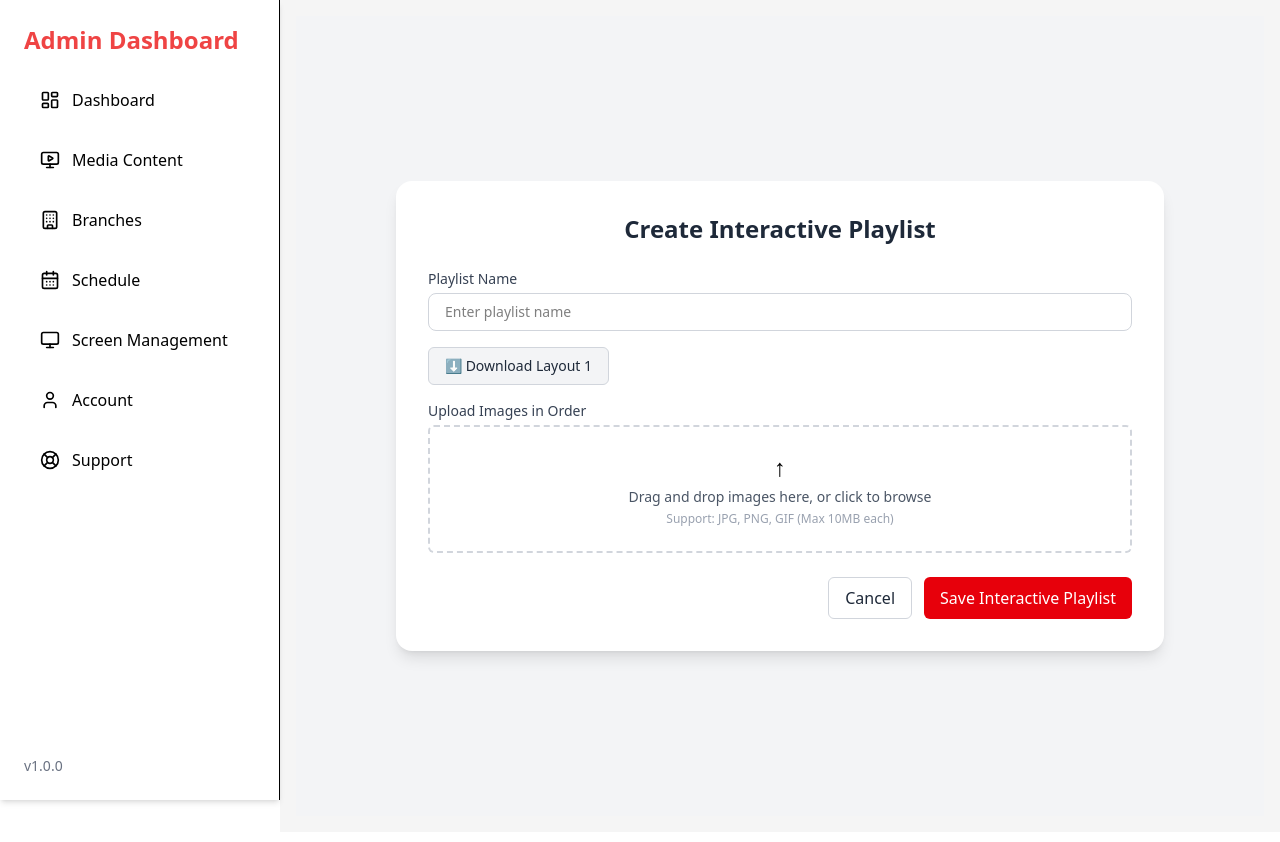
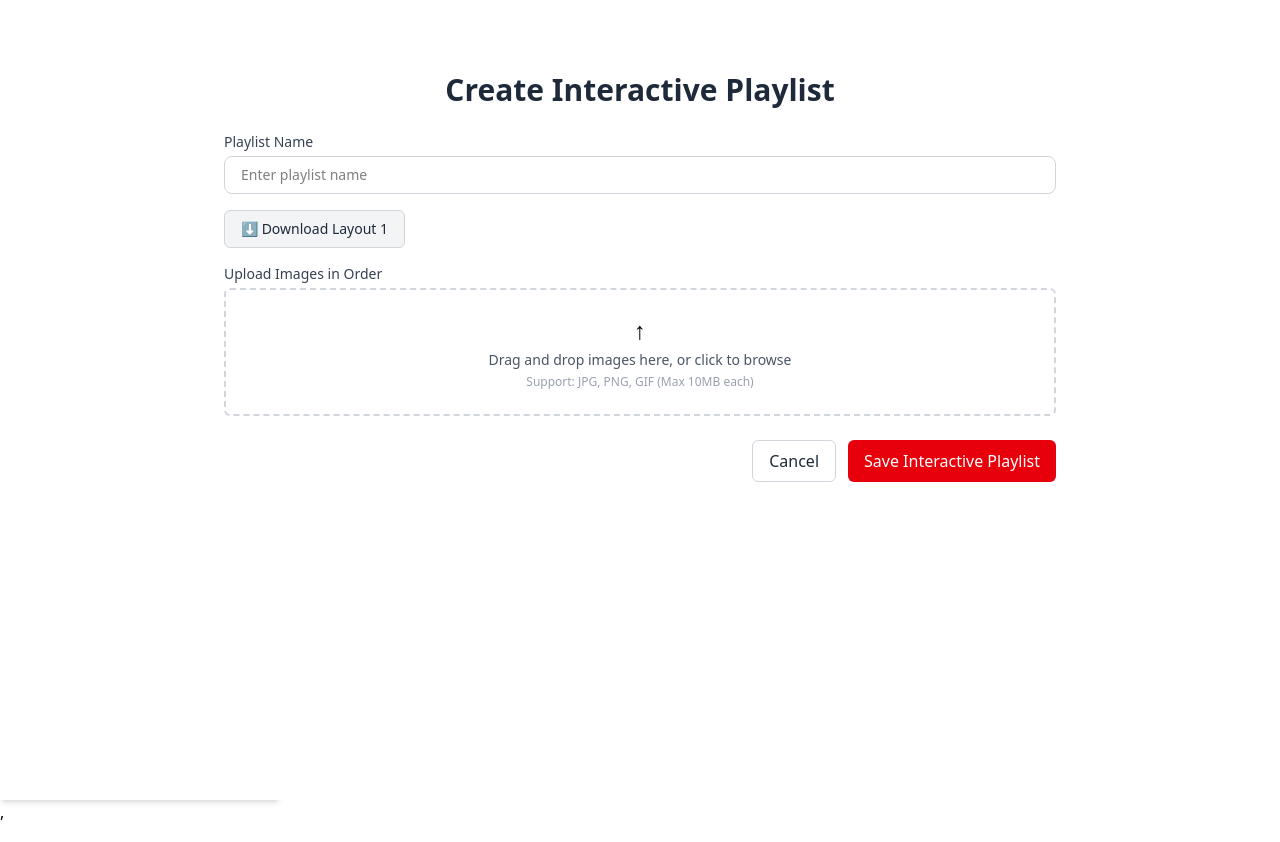
Before and after one commit to devibrant-team/remote-screen-dashboard, a React (Vite) app: page /interactive in a window 1280 px wide. Shown: the top 842 px of the page. Built offline with nearby package versions, Linux system fonts and the light colour scheme.

Commit message:
fix the interactive

```diff
--- a/src/Components/InteractivePlaylist/InteractiveLayoutDemos/InteractiveLayoutDemos.tsx
+++ b/src/Components/InteractivePlaylist/InteractiveLayoutDemos/InteractiveLayoutDemos.tsx
@@ -1,26 +1,35 @@
 import { useState } from "react";
 import { useDispatch } from "react-redux";
 import { saveLayoutId } from "../../../Redux/Playlist/interactivePlaylist/playlistInteractiveSlice";
+import BaseModal from "../../Models/BaseModal";
+import CreateInteractivePlaylist from "../InteractivePlaylist";
 import { X } from "lucide-react";
 
 type InteractiveLayoutDemosProps = {
   onClose: () => void;
 };
 
-export default function InteractiveLayoutDemos({ onClose }: InteractiveLayoutDemosProps) {
+export default function InteractiveLayoutDemos({
+  onClose,
+}: InteractiveLayoutDemosProps) {
   const [selectedLayout, setSelectedLayout] = useState<string | null>(null);
+  const [modalOpen, setModalOpen] = useState(false);
   const dispatch = useDispatch();
 
   const handleSelect = (layout: string) => {
     setSelectedLayout(layout);
 
+    // Dispatch layout ID
     const layoutId = layout === "tree" ? 2 : layout === "continuous" ? 4 : null;
     if (layoutId) {
       dispatch(saveLayoutId(layoutId));
+      setModalOpen(true); // Open CreateInteractivePlaylist modal
     }
   };
 
   return (
+    <>
+      {/* Main Layout Selection UI */}
       <div className="fixed inset-0 bg-black/30 flex items-center justify-center z-50">
         <div className="bg-white rounded-xl shadow-lg w-full max-w-3xl p-6 relative">
           {/* Close Button */}
@@ -51,7 +60,6 @@ export default function InteractiveLayoutDemos({ onClose }: InteractiveLayoutDem
               <p className="text-sm text-gray-500 mb-4">
                 Great for displaying products
               </p>
-
               <div className="bg-gray-50 rounded-xl p-4 flex justify-center items-center w-full h-auto">
                 <svg
                   className="w-[120px] h-auto md:w-[140px] lg:w-[160px]"
@@ -59,10 +67,38 @@ export default function InteractiveLayoutDemos({ onClose }: InteractiveLayoutDem
                   preserveAspectRatio="xMidYMid meet"
                 >
                   <circle cx="60" cy="20" r="10" fill="#3B82F6" />
-                <line x1="60" y1="20" x2="35" y2="50" stroke="#CBD5E1" strokeWidth="2" />
-                <line x1="60" y1="20" x2="85" y2="50" stroke="#CBD5E1" strokeWidth="2" />
-                <line x1="35" y1="50" x2="25" y2="70" stroke="#CBD5E1" strokeWidth="2" />
-                <line x1="85" y1="50" x2="95" y2="70" stroke="#CBD5E1" strokeWidth="2" />
+                  <line
+                    x1="60"
+                    y1="20"
+                    x2="35"
+                    y2="50"
+                    stroke="#CBD5E1"
+                    strokeWidth="2"
+                  />
+                  <line
+                    x1="60"
+                    y1="20"
+                    x2="85"
+                    y2="50"
+                    stroke="#CBD5E1"
+                    strokeWidth="2"
+                  />
+                  <line
+                    x1="35"
+                    y1="50"
+                    x2="25"
+                    y2="70"
+                    stroke="#CBD5E1"
+                    strokeWidth="2"
+                  />
+                  <line
+                    x1="85"
+                    y1="50"
+                    x2="95"
+                    y2="70"
+                    stroke="#CBD5E1"
+                    strokeWidth="2"
+                  />
                   <circle cx="35" cy="50" r="8" fill="#10B981" />
                   <circle cx="85" cy="50" r="8" fill="#10B981" />
                   <circle cx="25" cy="70" r="8" fill="#D1D5DB" />
@@ -101,7 +137,7 @@ export default function InteractiveLayoutDemos({ onClose }: InteractiveLayoutDem
             </div>
           </div>
 
-        {/* Action Buttons */}
+          {/* Footer Buttons */}
           <div className="mt-6 flex justify-between">
             <button
               onClick={onClose}
@@ -110,6 +146,7 @@ export default function InteractiveLayoutDemos({ onClose }: InteractiveLayoutDem
               Back
             </button>
             <button
+              onClick={() => selectedLayout && setModalOpen(true)}
               className={`px-4 py-2 rounded text-white ${
                 selectedLayout
                   ? "bg-red-600 hover:bg-red-700"
@@ -122,5 +159,20 @@ export default function InteractiveLayoutDemos({ onClose }: InteractiveLayoutDem
           </div>
         </div>
       </div>
+
+      {/* Secondary Modal to create playlist */}
+      <BaseModal
+        open={modalOpen}
+        onClose={() => setModalOpen(false)}
+        title="Create Interactive Playlist"
+      >
+        <CreateInteractivePlaylist
+          onCloseAll={() => {
+            setModalOpen(false); // Close nested modal
+            onClose(); // Close parent modal
+          }}
+        />{" "}
+      </BaseModal>
+    </>
   );
 }
--- a/src/Components/InteractivePlaylist/InteractivePlaylist.tsx
+++ b/src/Components/InteractivePlaylist/InteractivePlaylist.tsx
@@ -1,6 +1,6 @@
 import { useState, useEffect, type ChangeEvent } from "react";
 import { useDispatch } from "react-redux";
-import { savePlaylist} from '../../Redux/Playlist/interactivePlaylist/playlistInteractiveSlice';
+import { savePlaylist } from "../../Redux/Playlist/interactivePlaylist/playlistInteractiveSlice";
 import ImageSlider from "./ImageSlider";
 
 interface ImagePreview {
@@ -8,7 +8,13 @@ interface ImagePreview {
   url: string;
 }
 
-export default function CreateInteractivePlaylist() {
+interface CreateInteractivePlaylistProps {
+  onCloseAll: () => void;
+}
+
+export default function CreateInteractivePlaylist({
+  onCloseAll,
+}: CreateInteractivePlaylistProps) {
   const [playlistName, setPlaylistName] = useState<string>("");
   const [images, setImages] = useState<ImagePreview[]>([]);
   const dispatch = useDispatch();
@@ -65,6 +71,7 @@ export default function CreateInteractivePlaylist() {
     };
     dispatch(savePlaylist(structuredData));
     alert("Playlist saved to Redux!");
+    onCloseAll();
   };
 
   useEffect(() => {
@@ -75,9 +82,9 @@ export default function CreateInteractivePlaylist() {
   }, [images]);
 
   return (
-    <div className="min-h-screen flex items-center justify-center bg-gray-100 px-4 py-10">
-      <div className="w-full max-w-3xl bg-white rounded-2xl shadow-lg p-6 sm:p-8">
-        <h2 className="text-2xl font-semibold mb-6 text-gray-800 text-center">
+    <div className="fixed inset-0 z-50 w-screen h-screen bg-white overflow-y-auto overflow-x-auto ">
+      <div className="bg-white w-full max-w-4xl mx-5  sm:mx-auto rounded-2xl p-6 sm:p-8 my-10">
+        <h2 className="text-3xl font-bold mb-6 text-gray-800 text-center">
           Create Interactive Playlist
         </h2>
 
@@ -141,7 +148,10 @@ export default function CreateInteractivePlaylist() {
         )}
 
         <div className="flex flex-col sm:flex-row justify-end gap-3 mt-6">
-          <button className="w-full sm:w-auto px-4 py-2 rounded-md border border-gray-300 text-gray-800 hover:bg-gray-100">
+          <button
+            onClick={onCloseAll}
+            className="w-full sm:w-auto px-4 py-2 rounded-md border border-gray-300 text-gray-800 hover:bg-gray-100"
+          >
             Cancel
           </button>
           <button
```
Lines whose indentation alone changed are shown as unchanged.
